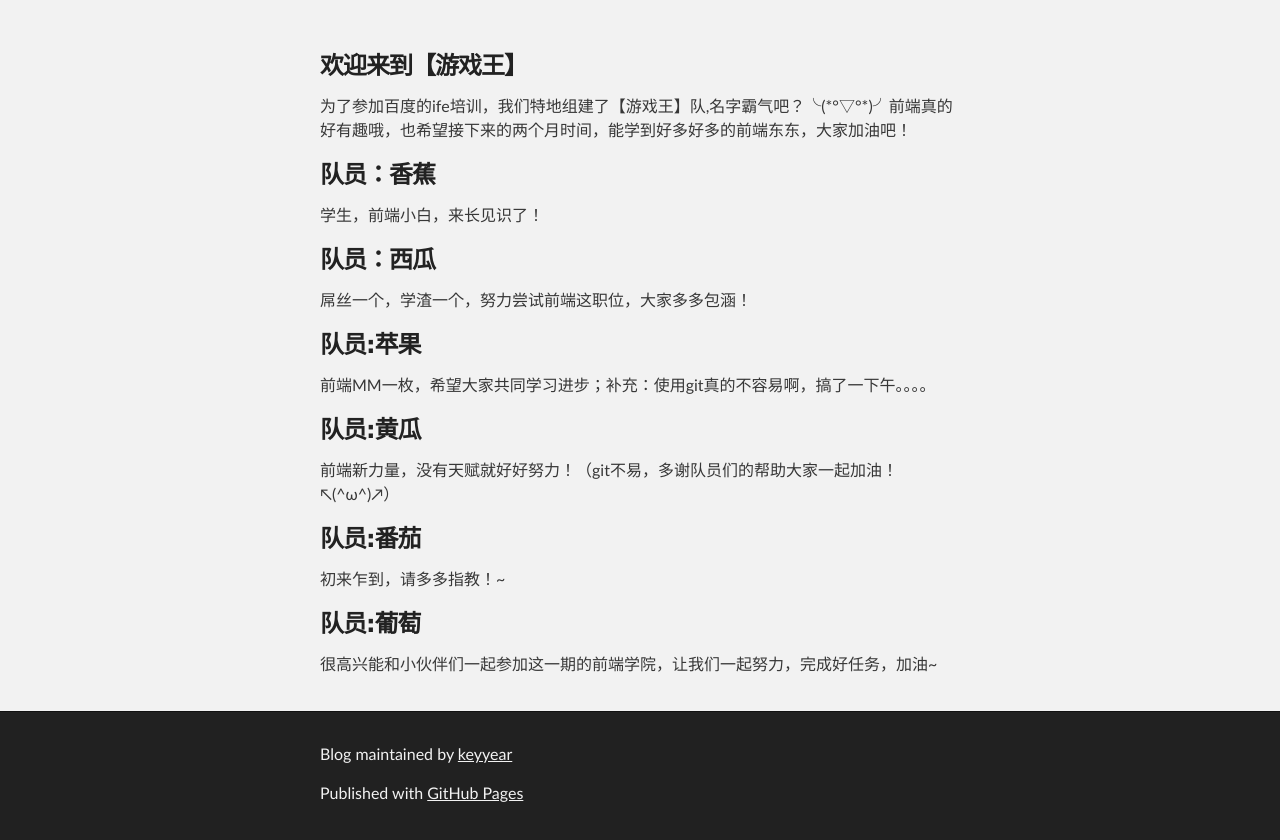
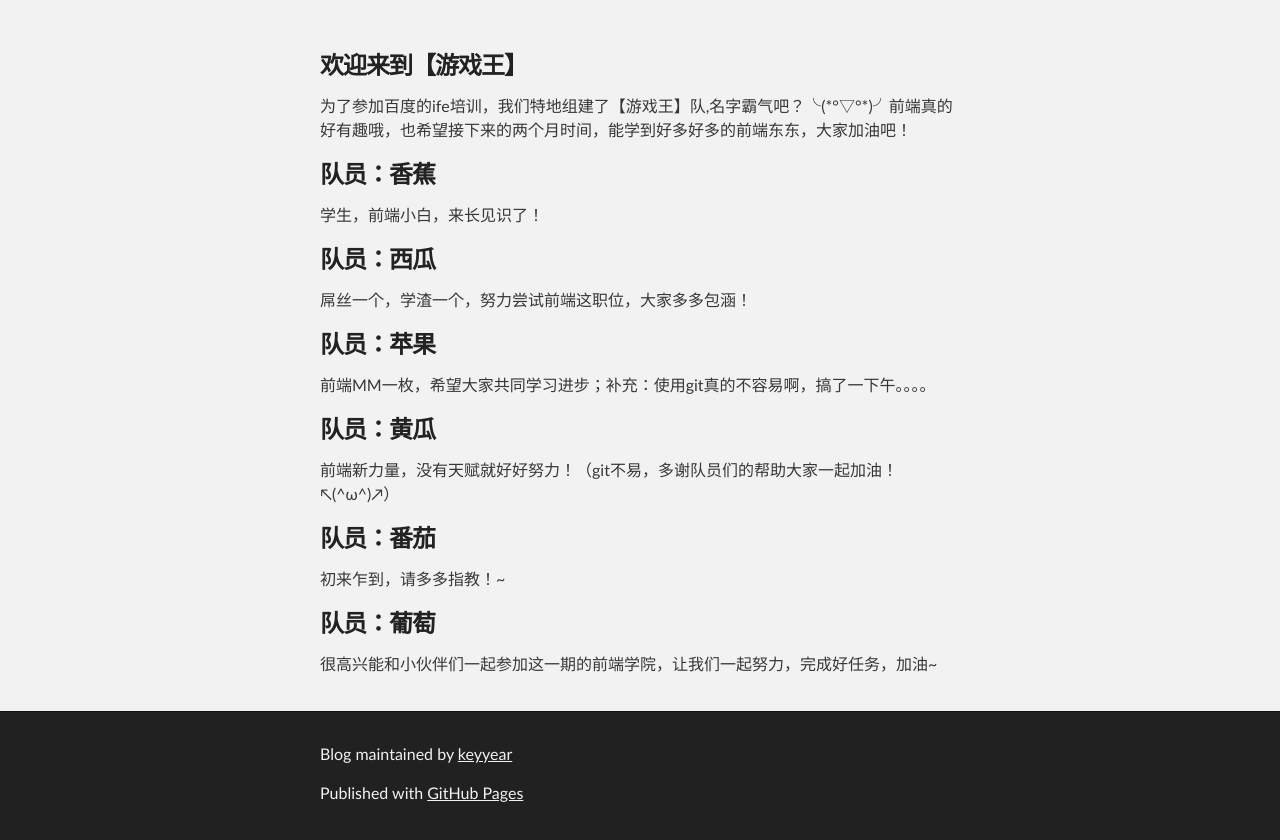
Before and after one commit to luolala/game_king, a plain HTML site: page index.html in a window 1280 px wide. Shown: the part 212-1052 px from the top of the page. Drawn offline with Linux system fonts and the light colour scheme.

```diff
--- a/index.html
+++ b/index.html
@@ -40,18 +40,18 @@
 <p>屌丝一个，学渣一个，努力尝试前端这职位，大家多多包涵！</p>
 
 
-		<h3><a id="creating-pages-manually" class="anchor" href="#creating-pages-manually" aria-hidden="true"><span class="octicon octicon-link"></span></a>队员:苹果</h3>
+		<h3><a id="creating-pages-manually" class="anchor" href="#creating-pages-manually" aria-hidden="true"><span class="octicon octicon-link"></span></a>队员：苹果</h3>
 
 		<p>前端MM一枚，希望大家共同学习进步；补充：使用git真的不容易啊，搞了一下午。。。。</p>
 
-    <h3><a id="creating-pages-manually" class="anchor" href="#creating-pages-manually" aria-hidden="true"><span class="octicon octicon-link"></span></a>队员:黄瓜</h3>
+    <h3><a id="creating-pages-manually" class="anchor" href="#creating-pages-manually" aria-hidden="true"><span class="octicon octicon-link"></span></a>队员：黄瓜</h3>
 
     <p>前端新力量，没有天赋就好好努力！（git不易，多谢队员们的帮助大家一起加油！ ↖(^ω^)↗）</p>
 
-    <h3><a id="creating-pages-manually" class="anchor" href="#creating-pages-manually" aria-hidden="true"><span class="octicon octicon-link"></span></a>队员:番茄</h3>
+    <h3><a id="creating-pages-manually" class="anchor" href="#creating-pages-manually" aria-hidden="true"><span class="octicon octicon-link"></span></a>队员：番茄</h3>
 
     <p>初来乍到，请多多指教！~</p>
-     <h3><a id="creating-pages-manually" class="anchor" href="#creating-pages-manually" aria-hidden="true"><span class="octicon octicon-link"></span></a>队员:葡萄</h3>
+     <h3><a id="creating-pages-manually" class="anchor" href="#creating-pages-manually" aria-hidden="true"><span class="octicon octicon-link"></span></a>队员：葡萄</h3>
 
       <p>很高兴能和小伙伴们一起参加这一期的前端学院，让我们一起努力，完成好任务，加油~</p>
       </section>
```
